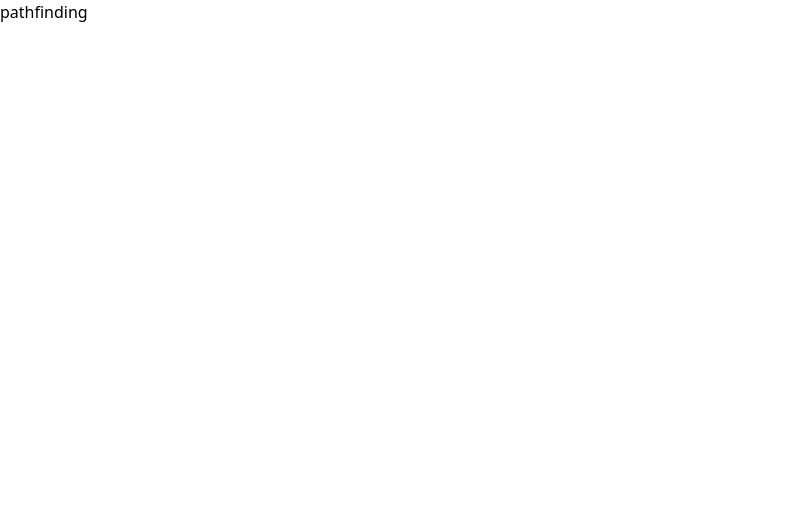
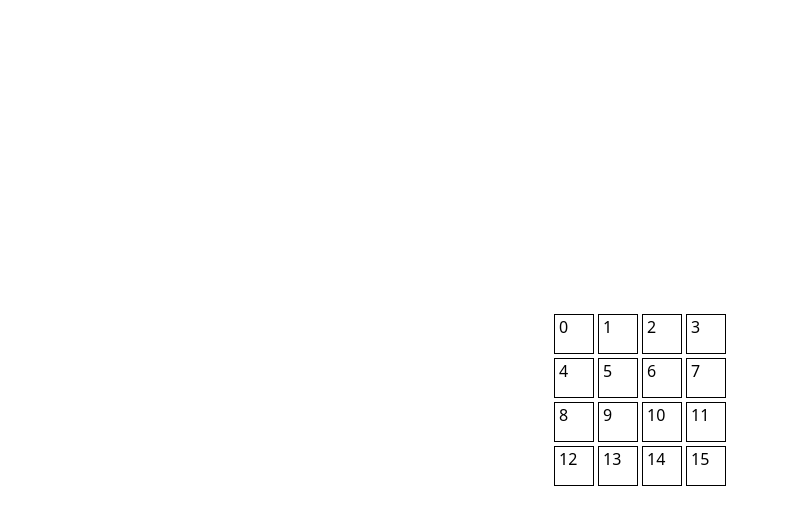
Before and after one commit to danlopes-arc/pathfinding-app, a React (Create React App) app: page / in a window 1280 px wide. Shown: the top 524 px of the page, without its empty margins (0-788 px from the left). Built offline with nearby package versions, Linux system fonts and the light colour scheme.

Commit message:
Create a 4x4 board

```diff
--- a/src/App.tsx
+++ b/src/App.tsx
@@ -1,8 +1,21 @@
 import React from 'react';
 
 function App() {
+  const board = [...Array(4)].map((_, i) => [...Array(4)].map((_, j) => i * 4 + j))
   return (
-    <h1>pathfinding</h1>
+    <div className='h-screen w-screen flex justify-center items-center'>
+      <div className='flex flex-col gap-1'>
+        {board.map((cells, i) => (
+          <div className='flex gap-1' key={i}>
+            {cells.map((number, j) => (
+              <div data-testid='cell' key={j} className='border border-black hover:bg-gray-200 cursor-pointer w-10 h-10 pl-1'>
+                {number}
+              </div>
+            ))}
+          </div>
+        ))}
+      </div>
+    </div>
   );
 }
 
```
Also changed, not shown: 1 other file (tests, documents, lock files or other folders).
